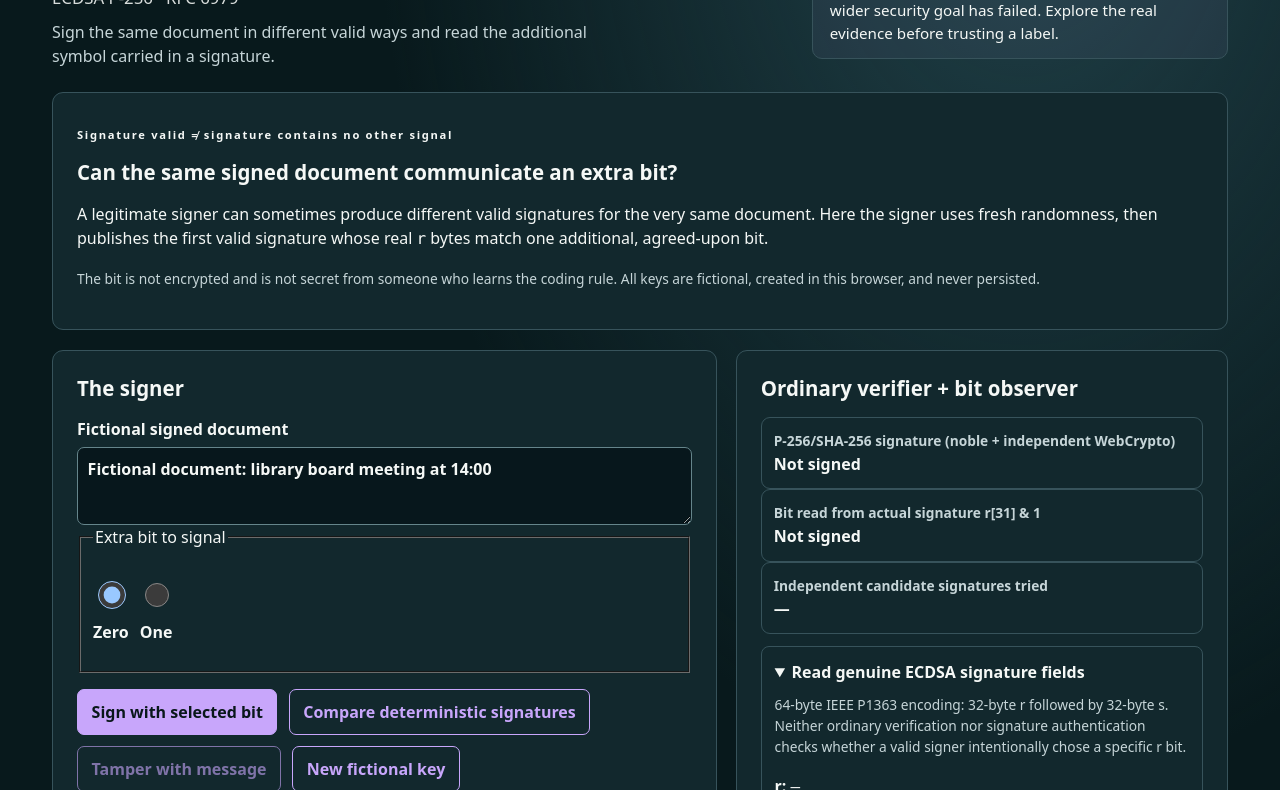
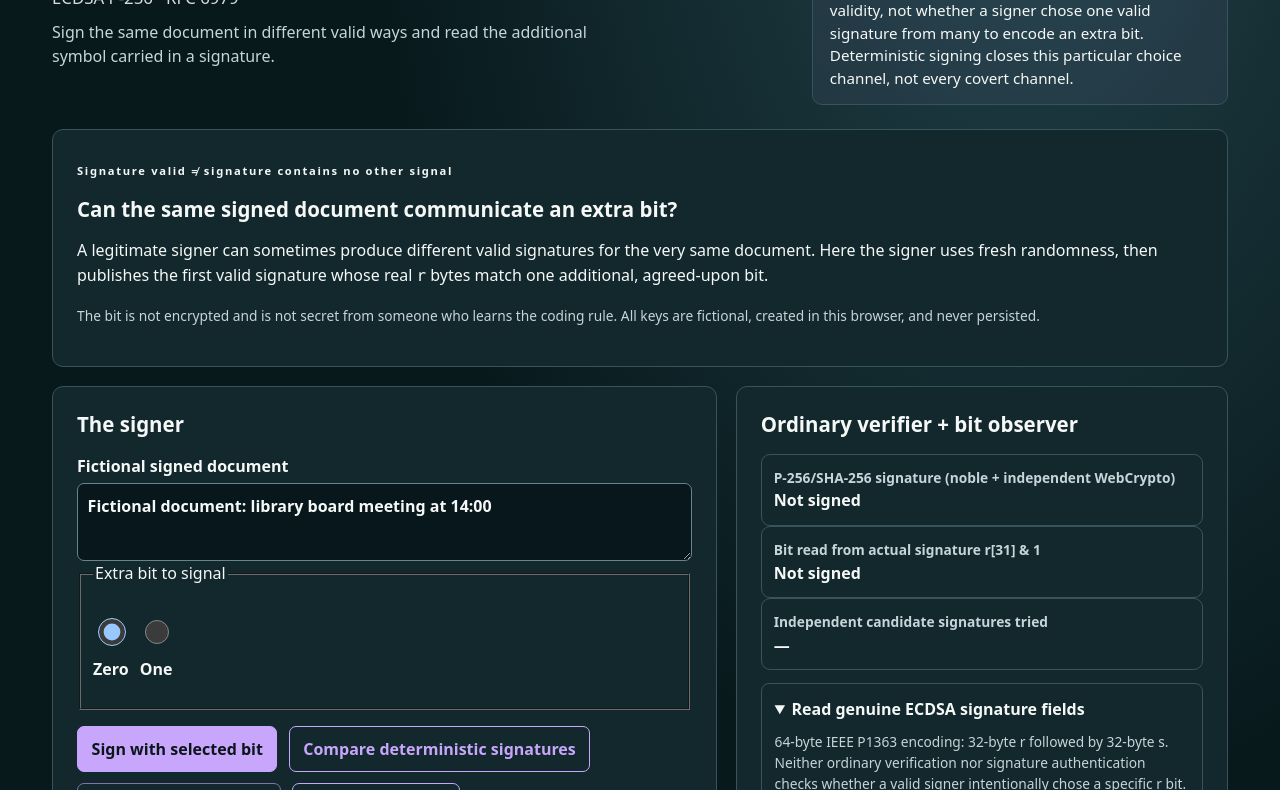
Before and after one commit to systemslibrarian/crypto-lab-subliminal-channels, a website built with Vite: page index.html in a window 1280 px wide. Shown: the part 174-964 px from the top of the page. Built offline with nearby package versions, Linux system fonts and the light colour scheme.

Commit message:
Explain this lab's specific security stakes in hero

```diff
--- a/index.html
+++ b/index.html
@@ -7,5 +7,5 @@
 </head><body>
 <a class="skip-link" href="#app">Skip to main content</a>
 <header class="cl-topbar" role="banner"><nav aria-label="Main navigation"><a class="brand" href="https://crypto-lab.systemslibrarian.dev/">CRYPTO LAB</a><span class="bar-right"><a href="https://github.com/systemslibrarian/crypto-lab-subliminal-channels">Source</a> <a href="https://crypto-lab.systemslibrarian.dev/">All labs</a></span></nav></header>
-<main id="app"><header class="cl-hero"><div class="cl-hero-main"><h1 class="cl-hero-title">Subliminal Channels</h1><p class="cl-hero-sub">ECDSA P-256 · RFC 6979</p><p class="cl-hero-desc">Sign the same document in different valid ways and read the additional symbol carried in a signature.</p></div><aside class="cl-hero-why" aria-label="Why it matters"><span class="cl-hero-why-label">WHY IT MATTERS</span><p class="cl-hero-why-text" id="why">A cryptographic check can succeed even when a wider security goal has failed. Explore the real evidence before trusting a label.</p></aside></header><section class="workbench" id="workbench" aria-live="off"><p role="status" aria-live="polite">Preparing the lab…</p></section><footer class="scripture-footer"><p>So whether you eat or drink or whatever you do, do it all for the glory of God. — 1 Corinthians 10:31</p></footer></main>
+<main id="app"><header class="cl-hero"><div class="cl-hero-main"><h1 class="cl-hero-title">Subliminal Channels</h1><p class="cl-hero-sub">ECDSA P-256 · RFC 6979</p><p class="cl-hero-desc">Sign the same document in different valid ways and read the additional symbol carried in a signature.</p></div><aside class="cl-hero-why" aria-label="Why it matters"><span class="cl-hero-why-label">WHY IT MATTERS</span><p class="cl-hero-why-text" id="why">A normal ECDSA verifier checks mathematical validity, not whether a signer chose one valid signature from many to encode an extra bit. Deterministic signing closes this particular choice channel, not every covert channel.</p></aside></header><section class="workbench" id="workbench" aria-live="off"><p role="status" aria-live="polite">Preparing the lab…</p></section><footer class="scripture-footer"><p>So whether you eat or drink or whatever you do, do it all for the glory of God. — 1 Corinthians 10:31</p></footer></main>
 <script type="module" src="./src/main.ts"></script></body></html>
```
